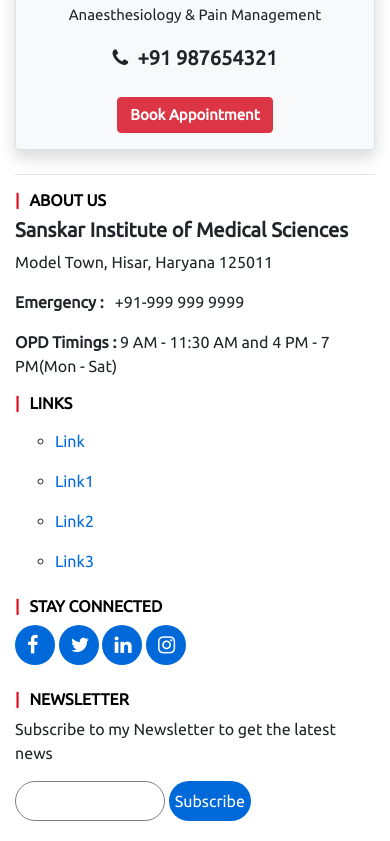
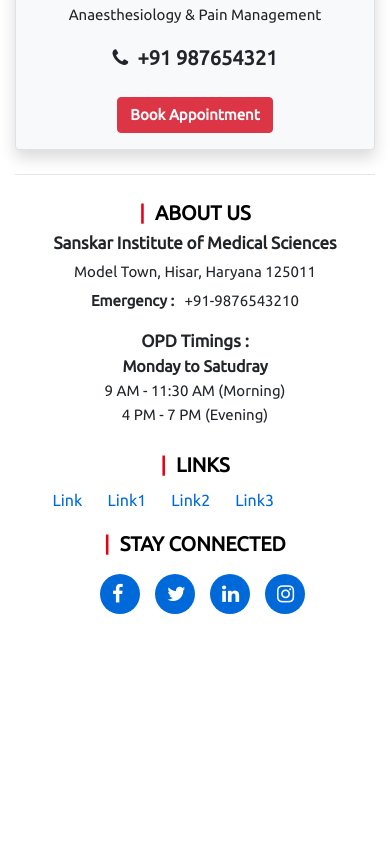
Before and after one commit to RaghuDalal/Project-SIMS, a plain HTML site: page Project Core/Doctors.html in a window 390 px wide. Shown: the part 2464-3305 px from the top of the page. After the commit the page ends 3098 px from the top, so only its background shows below. Drawn offline with nearby package versions, Linux system fonts and the light colour scheme.

Commit message:
Harsh Edited

```diff
--- a/Project Core/Doctors.html
+++ b/Project Core/Doctors.html
@@ -215,25 +215,39 @@
 
   <!-- Footer -->
 <footer>
-
   <div class="footer-top">
     <div class="container">
-
       <div class="row">
-
         <!-- About US -->
-          <div class="col-md-3 col-sm-6 col-xs-12 segment-one">
+        <div class="col-md-4 col-sm-6 col-xs-12 mb-3 segment-one d-flex flex-column justify-content-center align-items-center">
           <h2 class="font-weight-bolder footerText textDecoration">About Us</h2>
           <h5><b class="font-weight-bolder"> Sanskar Institute of Medical Sciences</b></h5>
-            <p>Model Town, Hisar, Haryana 125011</p>
-            <p><b>Emergency :</b> &nbsp; +91-999 999 9999</p>
-            <p><b>OPD Timings :</b> 9 AM - 11:30 AM and 4 PM - 7 PM(Mon - Sat)</p>
+          <p class="sims-adddress">Model Town, Hisar, Haryana 125011</p>
+          <p class="sims-number"><b>Emergency :</b> &nbsp; +91-9876543210</p>
+
+          <div class="container">
+            <div class="row">
+              <div class="col-12 text-center">
+                <span class="sims-time"><b>OPD Timings :</b></span>
+              </div>
+              <div class="col-12 text-center">
+                <span class="sims-day"><b>Monday to Satudray</b></span>
+              </div>
+              <div class="col-12 text-center">
+               <span class="sims-time-1">9 AM - 11:30 AM (Morning)</span>
+              </div>
+              <div class="col-12 text-center">
+                <span class="sims-time-1">4 PM - 7 PM (Evening)</span>
+               </div>
+            </div>
           </div>
 
+          <!-- <p class="sims-time"><b>OPD Timings :</b>9 AM - 11:30 AM and 4 PM - 7 PM(Mon - Sat)</p> -->
+        </div>
         <!-- Links -->
-          <div class="col-md-3 col-sm-6 col-xs-12 segment-two">
+        <div class="col-md-4 col-sm-6 col-xs-12 segment-two">
           <h2 class="font-weight-bolder footerText textDecoration">Links</h2>
-            <div class="row"></div>
+          <div class="row">
           <ul>
             <li><a href="#">Link</a></li>
             <li><a href="#">Link1</a></li>
@@ -241,30 +255,19 @@
             <li><a href="#">Link3</a></li>
           </ul>
         </div>
-
+        </div>
         <!-- Stay Connected -->
-          <div class="col-md-3 col-sm-6 col-xs-12 segment-three">
+        <div class="col-md-4 col-sm-6 col-xs-12 segment-three">
           <h2 class="font-weight-bolder footerText textDecoration">Stay Connected</h2>
+          <div class="follow-links">
           <a href="#"><i class="fa fa-facebook"></i></a>
           <a href="#"><i class="fa fa-twitter"></i></a>
           <a href="#"><i class="fa fa-linkedin"></i></a>
           <a href="#"><i class="fa fa-instagram"></i></a>
         </div>
-
-          <!-- Newsletter -->
-          <div class="col-md-3 col-sm-6 col-xs-12 segment-four">
-            <h2 class="font-weight-bolder footerText textDecoration">Newsletter</h2>
-            <p>Subscribe to my Newsletter to get the latest news</p>
-            <form>
-              <input style="padding: 10px;" type="email">
-              <input type="submit" value="Subscribe">
-            </form>
-
-          </div>
-
         </div>
       </div>
-
+    </div>
   </div>
 </footer>
 
--- a/Project Core/css/doctors.css
+++ b/Project Core/css/doctors.css
@@ -359,5 +359,67 @@ footer {
     footer {
         margin-bottom: 20px;
     }
+    /* Harsh Footer */
+    .segment-one h2{
+        margin-top: 10px;
+        font-size: 20px;
+        width: 100%;
+        text-align: center;
+    }
+    .segment-one h5{
+        font-size: 17px;
+        font-weight: bold;
+        width: 100%;
+        text-align: center;
+    }
+    .segment-one .sims-adddress{
+        font-size: 15px;
+    }
+    .segment-one .sims-number{
+        margin-top: -10px;
+        font-size: 15px;
+    }
+    .segment-one .sims-time{
+        font-size: 17px;
+    }
+    .segment-one .sims-time-1{
+        font-size: 15px;
+    }
 
+    .segment-two h2{
+        margin-top: 10px;
+        font-size: 20px;
+        width: 100%;
+        text-align: center;
+    }
+    .segment-two ul{
+        margin-top: -17.5px;
+        margin-bottom: -10px;
+        list-style-type: none;
+        display: flex;
+        flex-direction: row;
+        justify-content: center;
+        align-items: center;
+
+    }
+    .segment-two ul li{
+        margin: 12.5px;
+    }
+
+    .segment-three h2{
+        margin-top: 10px;
+        font-size: 20px;
+        width: 100%;
+        text-align: center;
+    }
+    .segment-three .follow-links{
+        display: flex;
+        flex-direction: row;
+        align-items: center;
+        justify-content: center;
+    }
+    .segment-three .follow-links a{
+        margin-top: 10px;
+        margin-left: 15px;
+    }
 }
--- a/Project Core/index.html
+++ b/Project Core/index.html
@@ -21,16 +21,6 @@
 
   <!-- FontAwesome Library -->
   <link rel="stylesheet" href="https://cdnjs.cloudflare.com/ajax/libs/font-awesome/4.7.0/css/font-awesome.min.css">
-
-  <!-- jQuery library -->
-  <script src="https://ajax.googleapis.com/ajax/libs/jquery/3.5.1/jquery.min.js"></script>
-
-  <!-- Popper JS -->
-  <script src="https://cdnjs.cloudflare.com/ajax/libs/popper.js/1.16.0/umd/popper.min.js"></script>
-
-  <!-- Latest compiled JavaScript -->
-  <script src="https://maxcdn.bootstrapcdn.com/bootstrap/4.5.2/js/bootstrap.min.js"></script>
-
 </head>
 
 <body>
```
Also changed, not shown: Project Core/labTest.html (+8 -28 lines). Lines whose indentation alone changed are shown as unchanged.
